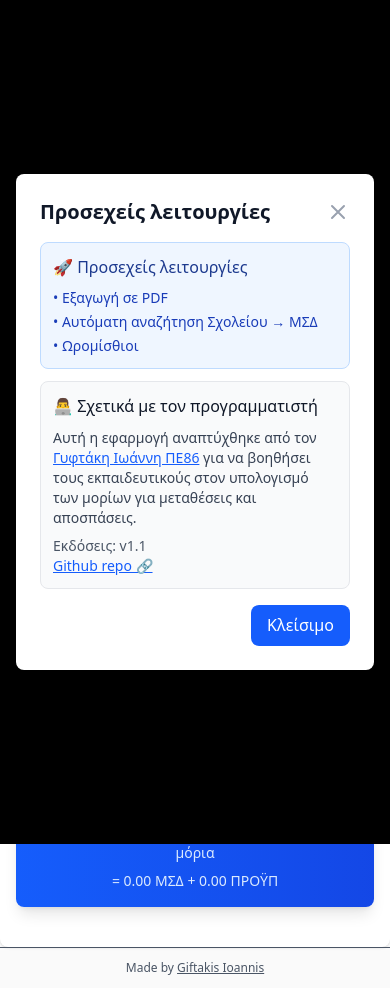
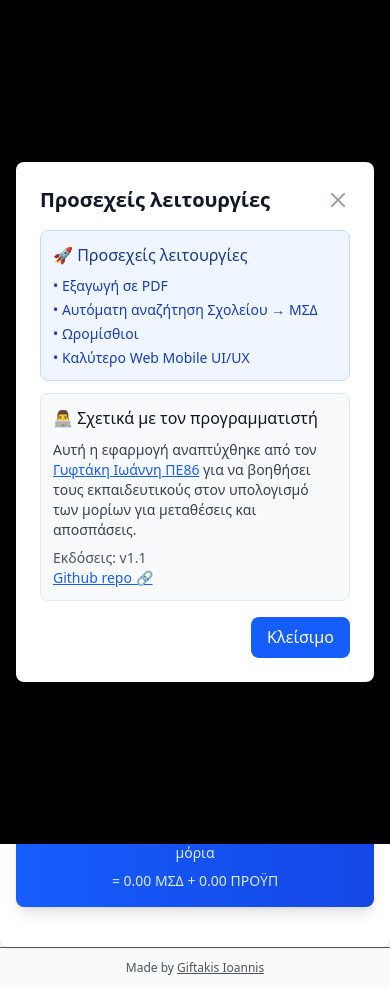
Before and after one commit to limitcracker/MetathesiApospasiCalculator, a Next.js app: page /calculator in a window 390 px wide. Both pictures are taken after a click on the button "Προσεχείς λειτουργίες & Σχετικά με τον προγραμματιστή". Built offline with nearby package versions, Linux system fonts and the light colour scheme.

Commit message:
Add 'Καλύτερο Web Mobile UI/UX' to upcoming features

```diff
--- a/app/calculator/page.tsx
+++ b/app/calculator/page.tsx
@@ -1077,6 +1077,7 @@ export default function CalculatorPage() {
                   <li>• Εξαγωγή σε PDF</li>
                   <li>• Αυτόματη αναζήτηση Σχολείου → ΜΣΔ</li>
                   <li>• Ωρομίσθιοι</li>
+                  <li>• Καλύτερο Web Mobile UI/UX</li>
                 </ul>
               </div>
 
```
